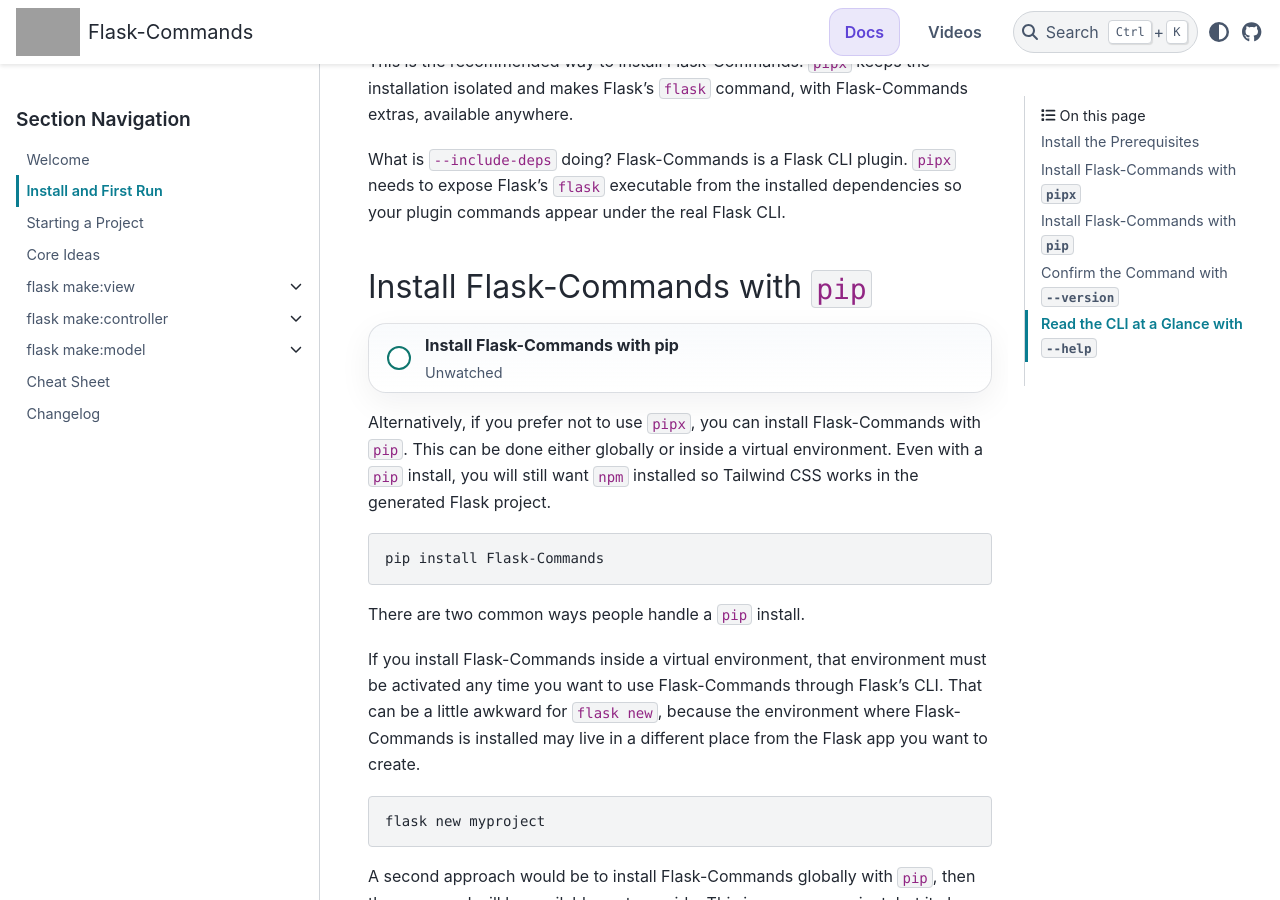
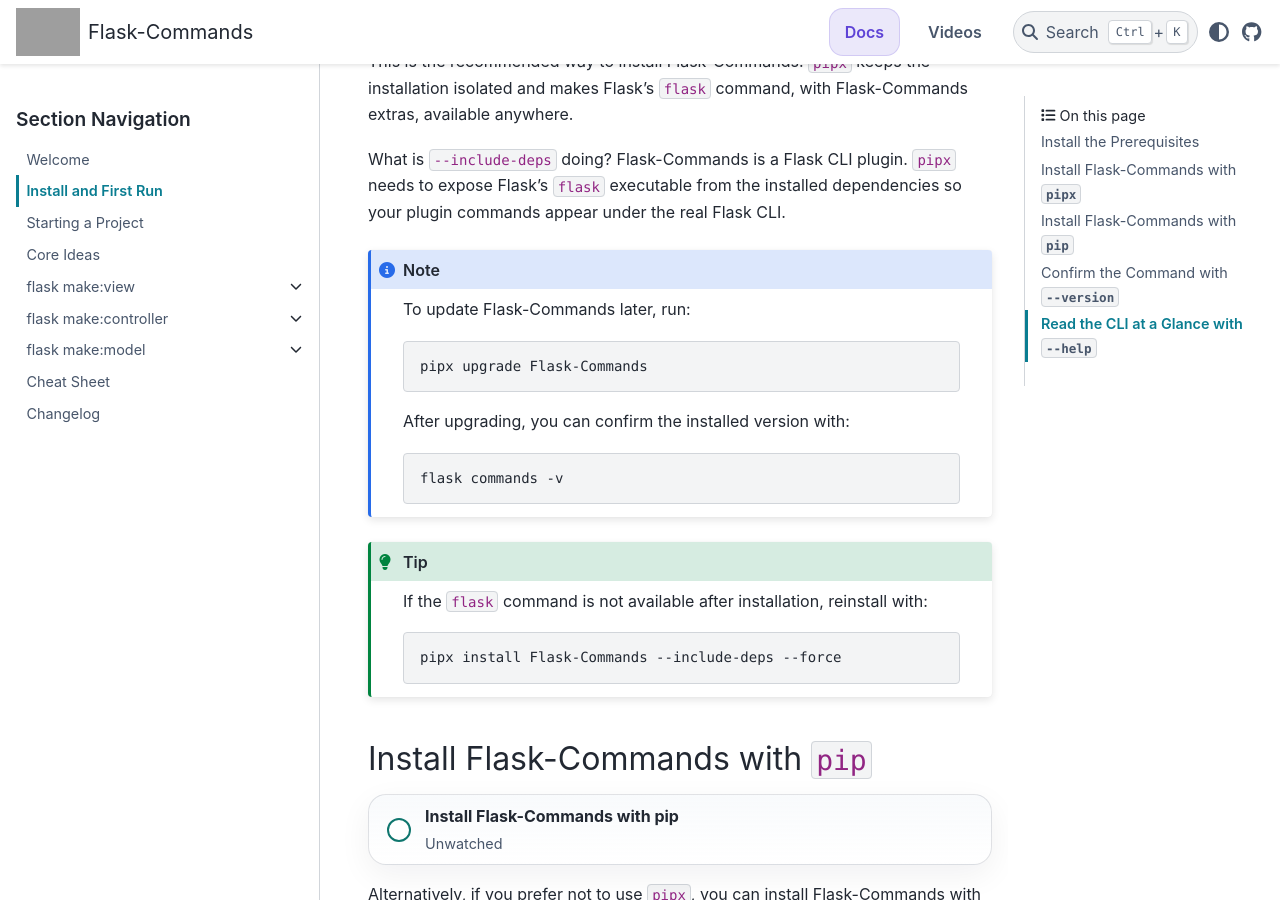
Before and after one commit to VoyagerX21/flask-commands, a Sphinx documentation site: the page built from docs/source/install_and_first_run.rst, in a window 1280 px wide and 900 px high, scrolled down 1516 px. Built offline with Sphinx 7.4.7 and the PyData theme 0.15.4, drawn with Linux system fonts in a browser that asks for light colours; grey boxes are pictures that could not be loaded.

Commit message:
chore(release): bump version to 0.3.3
- Bump the package version from 0.3.2 to 0.3.3
- Add the 0.3.3 changelog entry for template .gitignore and install documentation updates
- Document the pipx upgrade command and reinstall troubleshooting path
- Adjust homepage call-to-action spacing

```diff
--- a/docs/source/changelog.rst
+++ b/docs/source/changelog.rst
@@ -14,6 +17,7 @@
 Changed
 ~~~~~~~
 - Update generated project template ``.gitignore`` files to ignore log directories and ``*.log`` files.
+- Update installation docs with ``pipx`` upgrade guidance and troubleshooting for exposing the ``flask`` command.
 
 0.3.2 - 2026-05-24
 -------------------
--- a/docs/source/index.rst
+++ b/docs/source/index.rst
@@ -213,10 +213,10 @@
             </section>
 
             <section>
-                <h2 class="m-0 text-2xl font-bold text-slate-900 dark:text-slate-100! text-center mt-4">
+                <h2 class="text-2xl font-bold text-slate-900 dark:text-slate-100! text-center mt-8">
                     Supercharge your Flask projects today!
                 </h2>
-                <div class="flex flex-col md:flex-row gap-2 mt-2 mb-8 justify-center">
+                <div class="flex flex-col md:flex-row gap-4 my-4 justify-center">
                     <a href="install_and_first_run.html" class="no-underline! bg-gradient-to-br from-violet-100 to-violet-200  text-indigo-800! flex items-start justify-center gap-2  font-extrabold px-4 py-2 rounded border-1 border-violet-200">
                         <span>Start With Installation</span>
                     </a>
--- a/docs/source/install_and_first_run.rst
+++ b/docs/source/install_and_first_run.rst
@@ -70,6 +70,28 @@
 What is ``--include-deps`` doing? Flask-Commands is a Flask CLI plugin.
 ``pipx`` needs to expose Flask’s ``flask`` executable from the installed
 dependencies so your plugin commands appear under the real Flask CLI.
+
+.. note::
+
+   To update Flask-Commands later, run:
+
+   .. code-block:: bash
+
+      pipx upgrade Flask-Commands
+
+   After upgrading, you can confirm the installed version with:
+
+   .. code-block:: bash
+
+      flask commands -v
+
+.. tip::
+
+   If the ``flask`` command is not available after installation, reinstall with:
+
+   .. code-block:: bash
+
+      pipx install Flask-Commands --include-deps --force
 
 Install Flask-Commands with ``pip``
 -----------------------------------
--- a/pyproject.toml
+++ b/pyproject.toml
@@ -1,6 +1,6 @@
 [project]
 name = "flask-commands"
-version = "0.3.2"
+version = "0.3.3"
 description = "A set of command line tools that help you scaffold out your flask application quickly."
 authors = [
     {name = "Drew Butcher",email = "drewlbutcher@gmail.com"}
```
Also changed, not shown: other parts of docs/source/changelog.rst (+3 -0 lines).
